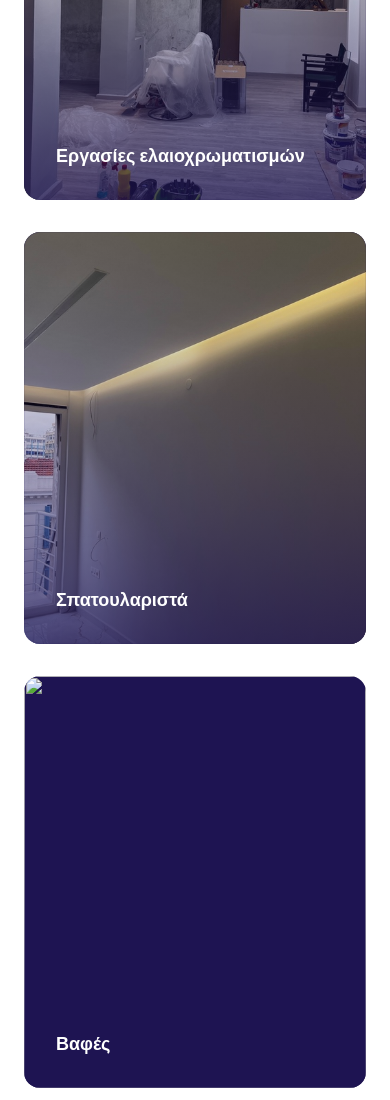
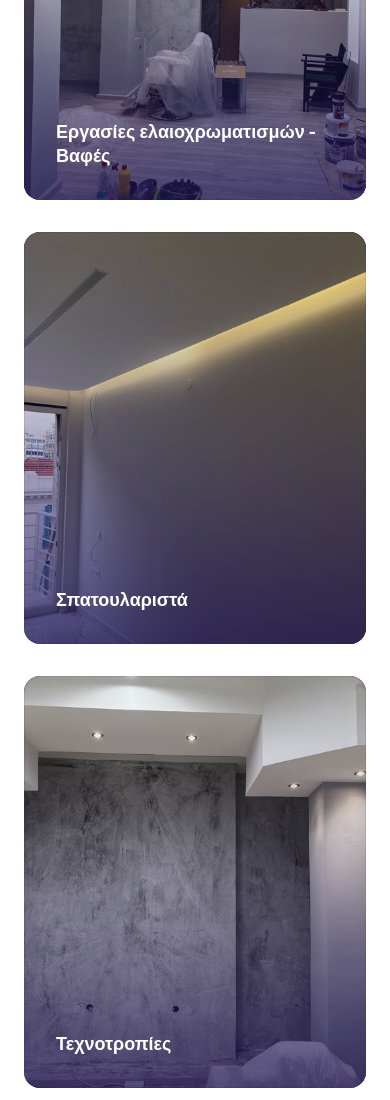
Before and after one commit to teobourloglou/vpaint, a website: page index.html in a window 390 px wide. Shown: the part 1420-2520 px from the top of the page. Drawn offline with nearby package versions, Linux system fonts and the light colour scheme.

Commit message:
[fix] Modal in mobile and merge two services

```diff
--- a/components/services.html
+++ b/components/services.html
@@ -11,7 +11,7 @@
           <div class="absolute inset-0 -z-10 rounded-2xl ring-1 ring-inset ring-vblue/10"></div>
           <h3 class="mt-3 text-lg font-semibold leading-6 text-white">
             <span class="absolute inset-0"></span>
-            Εργασίες ελαιοχρωματισμών
+            Εργασίες ελαιοχρωματισμών - Βαφές
           </h3>
         </article>
         <article class="relative flex flex-col justify-end px-8 pb-8 overflow-hidden bg-vblue isolate rounded-2xl pt-80 sm:pt-48 lg:pt-80">
@@ -21,15 +21,6 @@
           <h3 class="mt-3 text-lg font-semibold leading-6 text-white">
             <span class="absolute inset-0"></span>
             Σπατουλαριστά
-          </h3>
-        </article>
-        <article class="relative flex flex-col justify-end px-8 pb-8 overflow-hidden bg-vblue isolate rounded-2xl pt-80 sm:pt-48 lg:pt-80">
-          <img src="" alt="" class="absolute inset-0 object-cover w-full h-full -z-10">
-          <div class="absolute inset-0 opacity-75 -z-10 bg-gradient-to-t from-vblue via-vblue/40"></div>
-          <div class="absolute inset-0 -z-10 rounded-2xl ring-1 ring-inset ring-vblue/10"></div>
-          <h3 class="mt-3 text-lg font-semibold leading-6 text-white">
-            <span class="absolute inset-0"></span>
-            Βαφές
           </h3>
         </article>
         <article class="relative flex flex-col justify-end px-8 pb-8 overflow-hidden bg-vblue isolate rounded-2xl pt-80 sm:pt-48 lg:pt-80">
--- a/index.html
+++ b/index.html
@@ -23,9 +23,9 @@
         <div id="whyUs"></div>
         <div id="contact"></div>
         <div id="footer"></div>
-        <div id="modal" x-show="modal" class="fixed top-0 left-0 flex items-center justify-center w-screen h-screen z-80 bg-black/70">
+        <div id="modal" x-show="modal" class="fixed top-0 left-0 items-center justify-center hidden w-screen h-screen lg:flex z-80 bg-black/70">
             <span class="fixed text-5xl font-bold text-white cursor-pointer z-90 top-6 right-8" @click="modal = false;">&times;</span>
-            <img id="modal-img" x-on:click.outside="modal = false" src="" class="max-w-[1000px] max-h-[800px] object-cover" />
+            <img id="modal-img" x-on:click.outside="modal = false" src="" class="max-w-[80vw] max-h-[80vh] object-cover" />
         </div>
         <script>
             const components = [
```
Also changed, not shown: dist/output.css, 2 other files.
